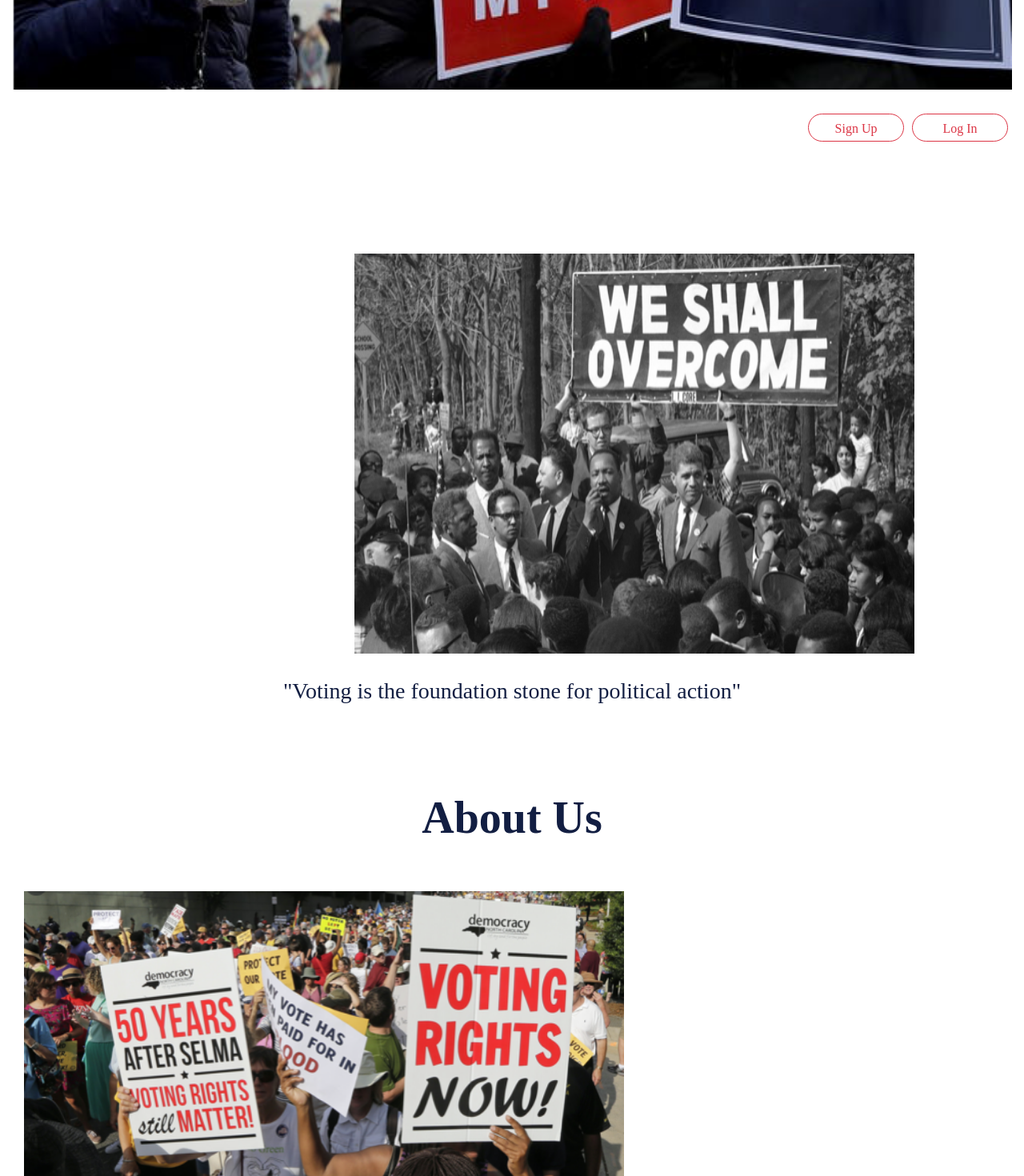
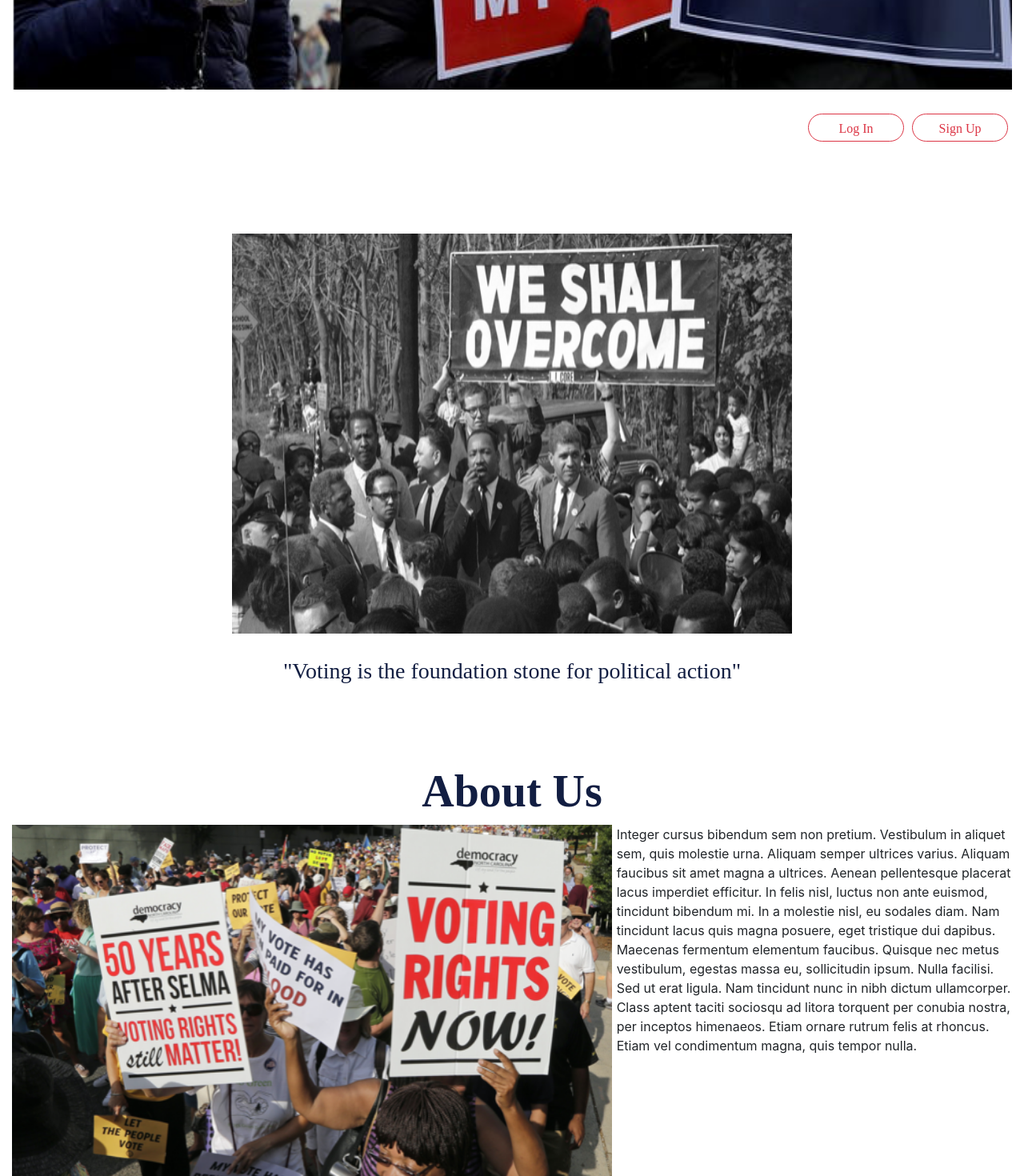
Before and after one commit to Wendyf02/UnifyingOurVote, a React (Create React App) app in the folder client/: page / in a window 1280 px wide. Shown: the part 980-2450 px from the top of the page at 80% size. Built offline with nearby package versions, Linux system fonts and the light colour scheme.

Commit message:
working on app to add routes for login and sign up

```diff
--- a/client/package.json
+++ b/client/package.json
@@ -11,6 +11,7 @@
     "react": "^17.0.2",
     "react-bootstrap": "^1.5.2",
     "react-dom": "^17.0.2",
+    "react-router-dom": "^5.2.0",
     "react-scripts": "4.0.3",
     "react-scroll": "^1.8.2",
     "web-vitals": "^1.1.1"
--- a/client/src/App.js
+++ b/client/src/App.js
@@ -1,4 +1,5 @@
 import React from "react";
+import { BrowserRouter as Router, Route, Switch } from "react-router-dom";
 import Jumbotron from "./components/Jumbotron"
 // import Header from "./components/Header"
 import Home from "./components/Home"
@@ -6,13 +7,27 @@ import Home from "./components/Home"
 
 function App() {
   return (
-    <div>
-     <Jumbotron/>
-     <Home/>
+    <Router>
+      <div>
 
-     {/* <Header/> */}
-     {/* <Footer/> */}
-    </div>
+        <Switch>
+          <Route exact path={["/"]}>
+            <Jumbotron />
+            <Home />
+          </Route>
+
+          <Route exact path="/login">
+          {/* <Jumbotron /> */}
+          </Route>
+
+          <Route exact path="/signup">
+        {/* I'M THE SIGN PAGE */}
+          </Route>
+
+
+        </Switch>
+      </div>
+    </Router>
   );
 }
 
--- a/client/src/components/Home/index.js
+++ b/client/src/components/Home/index.js
@@ -14,80 +14,68 @@ function Home() {
 
   return (
 
-  <Container fluid>
-      <Row>
-        <Col>
-         <div className="container-fluid" id="hero"> </div>
+    <Container fluid>
+
+         <div id="hero"> </div>
+
+
+      <div className="float-right">
+        <a href="/signup"> <Button className="signup"  variant="outline-danger">Sign Up</Button>{' '}</a>
+        <a href="/login"><Button className="login"  variant="outline-danger">Log In</Button>{' '} </a>
+      </div>
+
+
+
+     <img className="home2 mx-auto d-block" src={home2} />
+
+
+      <h3 className="text-center" id="quote1"> "Voting is the foundation stone for political action" </h3>
+
+
+      <h2 className="display-4 text-center font-weight-bold" id="aboutus">About Us</h2>
+
+
+      <Row className="justify-content-md-center">
+        <Col xs lg="7">
+           <img className="about1" src={about1}/>
+        </Col>
+        <Col xs lg="5" className="pl-4">
+        <p>
+          Integer cursus bibendum sem non pretium. Vestibulum in aliquet sem, quis molestie urna.
+          Aliquam semper ultrices varius. Aliquam faucibus sit amet magna a ultrices. Aenean
+          pellentesque placerat lacus imperdiet efficitur. In felis nisl, luctus non ante euismod,
+          tincidunt bibendum mi. In a molestie nisl, eu sodales diam. Nam tincidunt lacus quis magna
+          posuere, eget tristique dui dapibus. Maecenas fermentum elementum faucibus. Quisque nec
+          metus vestibulum, egestas massa eu, sollicitudin ipsum. Nulla facilisi. Sed ut erat ligula.
+          Nam tincidunt nunc in nibh dictum ullamcorper. Class aptent taciti sociosqu ad litora
+          torquent per conubia nostra, per inceptos himenaeos. Etiam ornare rutrum felis at rhoncus.
+          Etiam vel condimentum magna, quis tempor nulla.
+
+          </p>
         </Col>
       </Row>
 
 
-    <Button className="float-right login"  variant="outline-danger">Log In</Button>{' '}
-    <Button className="float-right signup"  variant="outline-danger">Sign Up</Button>{' '}
-
-
-
-      <Row className="justify-content-md-center">
-        <Col xs lg="2">
-           <img className="home2" src={home2} />
-        </Col>
-      </Row>
-
-
-
-      <Row className="justify-content-md-center" id="quote1">
-      {/* <Col xs lg="2">    */}
-           <h3> "Voting is the foundation stone for political action" </h3>
-        {/* </Col> */}
-      </Row>
+           <img className="about2 mx-auto d-block mt-5" src={about2} />
 
 
 
 
-      <div className="row justify-content-md-center" id="aboutus" >
-      <h2 className="display-4 font-weight-bold">About Us</h2>
-        </div>
 
 
-
-        <div className="col align-self-start">
-      <img className="about1" src={about1} />
-        </div>
+          <p className="display-4 text-center font-weight-bold" id="unitevote" >UnifyingOurVote</p>
 
 
-      <Row className="justify-content-md-center">
-        <Col xs lg="2">
-           <img className="home2" src={about2} />
-        </Col>
-      </Row>
-
-      {/* <Row className="justify-content-center">
-        <Col>
-           <h1> UnifyingOurVote</h1>
-        </Col>
-      </Row> */}
-
-        <div className="row justify-content-md-center" id="unitevote" >
-          <p className="display-4 font-weight-bold">UnifyingOurVote</p>
-        </div>
-
-        <Row className="justify-content-center" id="quote2">
-        <Col>
-           <h3> "Injustice anywhere is a threat to justice everywhere" </h3>
-           <h5> "Martin Luther King" </h5>
-        </Col>
-      </Row>
+          <hr/>
+           <h3 className="text-center" id="quote2"> "Injustice anywhere is a threat to justice everywhere" </h3>
+           <h5 className="text-center" > "Martin Luther King" </h5>
+           <hr/>
 
 
 
 
-    {/* <Col sm={2} className="m-auto">
-        <img
-           className="d-block mx-auto img-fluid w-50"
-             src={mysvg}
-             alt="mysvg"
-         ></img>
-    </Col> */}
+
+
 
   </Container>
 
--- a/client/src/components/Home/style.css
+++ b/client/src/components/Home/style.css
@@ -59,8 +59,7 @@ h6 {
 .about1 {
     height:550px;
     width:750px;
-    margin-top:50px;
-
+    /* margin-top:50px; */
 
 }
 
```
